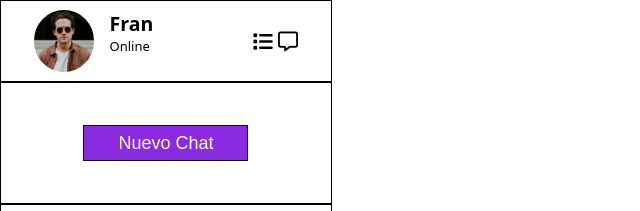
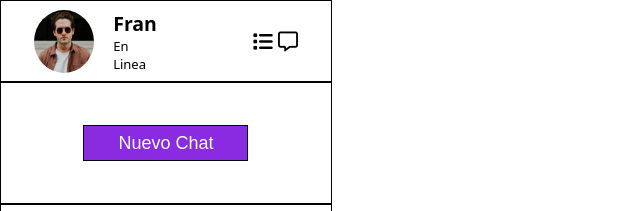
Before and after one commit to franbarbera/sistemaDeMensajeria, a plain HTML site: page index.html in a window 1280 px wide. Shown: the top 211 px of the page, 0-640 px from the left. Drawn offline with Linux system fonts and the light colour scheme.

Commit message:
cambie el estado en linea

```diff
--- a/assets/style.css
+++ b/assets/style.css
@@ -42,6 +42,7 @@ menu {
 .online {
   display: flex;
   margin-left: 10%;
+  width: 10vw;
 }
 .icons {
   margin-right: 10%;
--- a/index.html
+++ b/index.html
@@ -19,7 +19,7 @@
             <img src="./assets/img/foto-1.jpg" alt="foto-1" />
             <div>
               <h2>Fran</h2>
-              <p>Online</p>
+              <p>En Linea</p>
             </div>
           </div>
           <div class="icons">
```
